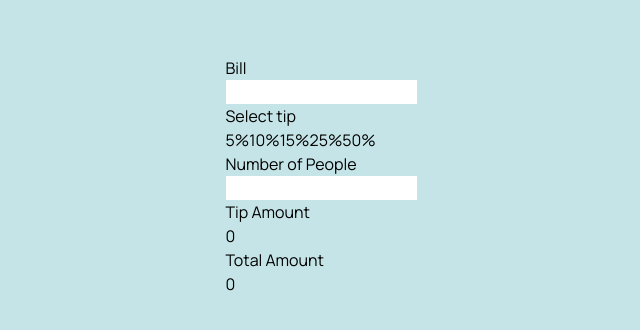
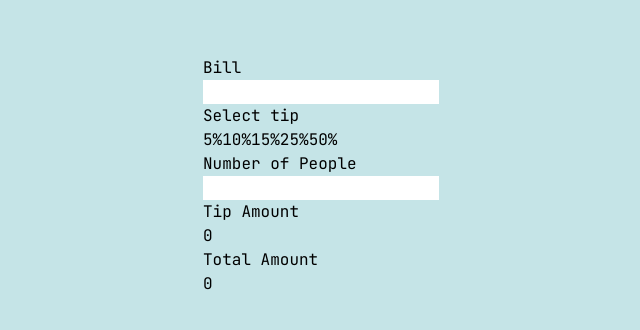
Before and after one commit to nk-on/Tip-calculator-react, a React (Vite) app: page / in a window 1280 px wide. Shown: the part 224-554 px from the top of the page, without its empty margins (319-959 px from the left). Built offline with nearby package versions, Linux system fonts and the light colour scheme.

Commit message:
Changing font family

```diff
--- a/src/App.css
+++ b/src/App.css
@@ -1,4 +1,4 @@
-@import url('https://fonts.googleapis.com/css2?family=Manrope:wght@200..800&family=Outfit:wght@100..900&family=Overpass:ital,wght@0,100..900;1,100..900&family=Poppins:ital,wght@0,100;0,200;0,300;0,400;0,500;0,600;0,700;0,800;0,900;1,100;1,200;1,300;1,400;1,500;1,600;1,700;1,800;1,900&family=Space+Mono:ital,wght@0,400;0,700;1,400;1,700&display=swap');
+@import url("https://fonts.googleapis.com/css2?family=JetBrains+Mono:ital,wght@0,100..800;1,100..800&family=Josefin+Sans:ital,wght@0,100..700;1,100..700&family=Plus+Jakarta+Sans:ital,wght@0,200..800;1,200..800&family=Space+Mono:ital,wght@0,400;0,700;1,400;1,700&display=swap");
 * {
   margin: 0;
   padding: 0;
@@ -9,7 +9,7 @@
   display: flex;
   justify-content: center;
   align-items: center;
-  font-family: "Manrope", serif;
+  font-family: "JetBrains Mono", serif;
 }
 body {
   height: 100vh;
```
